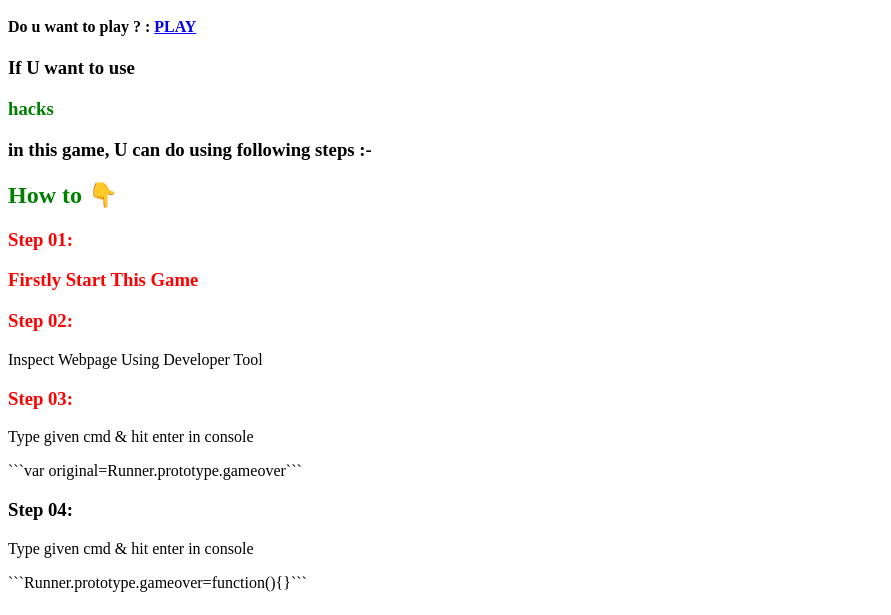
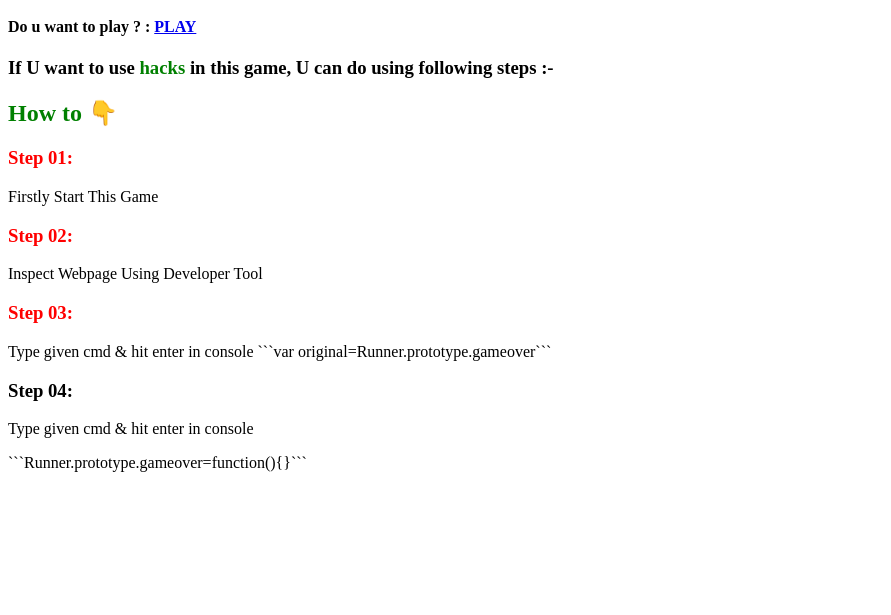
Before and after one commit to LxaNce-Hacker/HTML, a plain HTML site: page Corona-Game/index.html in a window 1280 px wide. Shown: the part 185-800 px from the top of the page, without its empty margins (0-891 px from the left). Drawn offline with Linux system fonts and the light colour scheme.

Commit message:
Update index.html

````diff
--- a/Corona-Game/index.html
+++ b/Corona-Game/index.html
@@ -13,11 +13,11 @@
     <h3 style="color:red;">This Game is similiar to Dynasor(chrome) Game.</h3>
     </center>
     <h4>Do u want to play ? : <a href=https://lxance-hacker.github.io/HTML/Corona-Game/start>PLAY</a></h4>
-    <h3>If U want to use <p style="color:green;">hacks</p> in this game, U can do using following steps :-<h3>
+    <h3>If U want to use <a style="color:green;">hacks</a> in this game, U can do using following steps :-<h3>
     <h2 style="color:green;">How to 👇</h2>
-    <h3 style="color:red;">Step 01: <p>Firstly Start This Game</p></h3>
-    <h3 style="color:red;">Step 02: </h3><p>Inspect Webpage Using Developer Tool</p>
-    <h3 style="color:red;">Step 03: </h3><p>Type given cmd & hit enter in console</p>
+    <h3 style="color:red;">Step 01: </h3><a>Firstly Start This Game</a>
+    <h3 style="color:red;">Step 02: </h3><a>Inspect Webpage Using Developer Tool</a>
+    <h3 style="color:red;">Step 03: </h3><a>Type given cmd & hit enter in console</a>
 
     ```var original=Runner.prototype.gameover```
 
````
